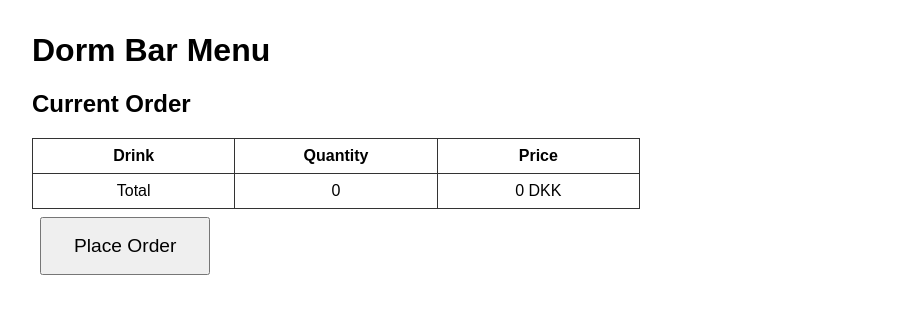
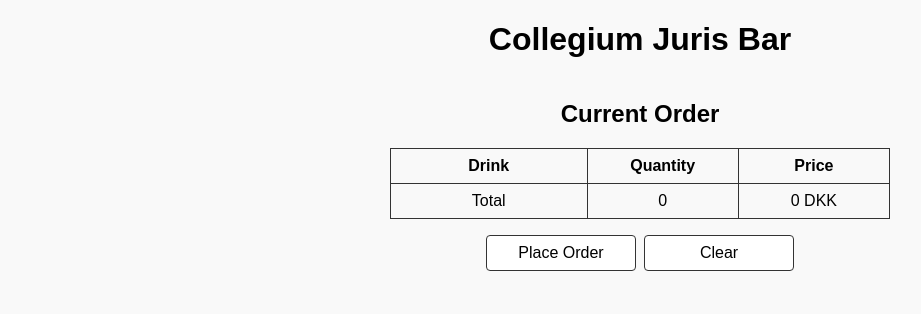
Before and after one commit to palmispojk/bar_payment_service, a Python web app: template src/bar_payment_service/templates/index.html in a window 1280 px wide. Shown: the top 314 px of the page, without its empty margins (0-921 px from the left). Run offline with Jinja, Linux system fonts and the light colour scheme; the template is opened without the code that fills it: most values are stand-ins (such as "Sample title", 1, 10 or a date in 2020).

Commit message:
Styling and adding of things to cart

```diff
--- a/src/bar_payment_service/routes/index.py
+++ b/src/bar_payment_service/routes/index.py
@@ -6,10 +6,10 @@ main_bp = Blueprint("main", __name__)
 
 @main_bp.route("/", methods=["GET"])
 def index():
-    # Fetch drinks from database
+    # Fetch only active drinks from database
     con = sqlite3.connect(DB_FILE_PATH)
     cur = con.cursor()
-    cur.execute("SELECT name, price FROM drinks")
+    cur.execute("SELECT name, price FROM drinks WHERE active = 1")
     rows = cur.fetchall()
     con.close()
 
--- a/src/bar_payment_service/static/cart.js
+++ b/src/bar_payment_service/static/cart.js
@@ -1,8 +1,17 @@
+// ============================
+// Dorm Bar Front-End Cart
+// ============================
+
 // Cart stored entirely in front-end
 let cart = {};
+let totalPrice = 0;
+let totalQty = 0;
 
+// ----------------------------
 // Create buttons for all drinks
+// ----------------------------
 const buttonsDiv = document.getElementById('buttons');
+
 drinks.forEach(d => {
     const btn = document.createElement('button');
     btn.textContent = `${d.name} - ${d.price} DKK`;
@@ -13,26 +22,30 @@ drinks.forEach(d => {
     buttonsDiv.appendChild(btn);
 });
 
+// ----------------------------
 // Update cart table
+// ----------------------------
 function updateCart() {
     const table = document.getElementById('cart-table');
     table.innerHTML = `<tr><th>Drink</th><th>Quantity</th><th>Price</th></tr>`;
 
-    let totalPrice = 0;
-    let totalQty = 0;
+    totalPrice = 0;
+    totalQty = 0;
 
     for (let [name, qty] of Object.entries(cart)) {
-        const price = drinks.find(d => d.name === name).price * qty;
+        const drinkData = drinks.find(d => d.name === name);
+        const price = drinkData.price * qty;
+
         totalPrice += price;
         totalQty += qty;
 
         const row = table.insertRow();
         row.insertCell(0).textContent = name;
 
+        // Quantity cell with wrapper
         const qtyCell = row.insertCell(1);
         qtyCell.className = "quantity-cell";
 
-        // Wrapper div for number + button
         const wrapper = document.createElement("div");
         wrapper.className = "qty-wrapper";
 
@@ -59,17 +72,43 @@ function updateCart() {
         priceCell.className = "price-cell";
     }
 
-    // Add total row
+    // Total row (always visible)
     const totalRow = table.insertRow();
     totalRow.insertCell(0).textContent = "Total";
     totalRow.insertCell(1).textContent = totalQty;
     totalRow.insertCell(2).textContent = totalPrice + " DKK";
 }
+
+// Initialize table at page load
 updateCart();
 
-// Handle place order
+// ----------------------------
+// Place Order Button Handler
+// ----------------------------
 document.getElementById('place-order').onclick = () => {
-    alert("Order submitted!\n" + JSON.stringify(cart));
+    if (totalQty === 0) {
+        alert("Your cart is empty!");
+        return;
+    }
+
+    let summary = "Order submitted!\n\n";
+    for (let [name, qty] of Object.entries(cart)) {
+        const pricePerItem = drinks.find(d => d.name === name).price;
+        summary += `${name}: ${qty} × ${pricePerItem} DKK = ${qty * pricePerItem} DKK\n`;
+    }
+    summary += `\nTotal items: ${totalQty}\nTotal price: ${totalPrice} DKK`;
+
+    alert(summary);
+
+    // Clear cart after placing order
     cart = {};
     updateCart();
 };
+
+// ----------------------------
+// Clear Table Button Handler
+// ----------------------------
+document.getElementById('clear-table').onclick = () => {
+    cart = {};
+    updateCart();
+};
--- a/src/bar_payment_service/static/style.css
+++ b/src/bar_payment_service/static/style.css
@@ -1,55 +1,165 @@
-body { font-family: Arial, sans-serif; margin: 2rem; }
-button { margin: 0.5rem; padding: 1rem 2rem; font-size: 1.2rem; cursor: pointer; }
-button.small-btn { padding: 0.2rem 0.5rem; font-size: 0.9rem; cursor: pointer; }
-
-table {
-    margin-top: 1rem;
-    border-collapse: collapse;
-    width: 50%;
-    table-layout: fixed; /* ensure column widths are respected */
+/* =============================
+   Body and general layout
+   ============================= */
+body {
+    font-family: Arial, sans-serif;
+    margin: 1rem;
+    padding: 0;
+    background-color: #f9f9f9;
 }
 
-th, td {
-    padding: 0.5rem 1rem;
-    border: 1px solid #333;
+h1, h2 {
     text-align: center;
 }
 
-td.quantity-cell {
-    width: 100px;
-    text-align: center; /* center the wrapper horizontally */
+/* =============================
+   Drink buttons
+   ============================= */
+#buttons {
+    display: flex;
+    flex-wrap: wrap;
+    flex-direction: column;  /* keeps them stacked vertically */
+    justify-content: center;
+    align-items: center;
+    gap: 0.5rem;
+    margin-bottom: 1rem;
 }
 
-td.quantity-cell .qty-wrapper {
-    display: inline-flex;
-    align-items: center;     /* vertical center relative to number */
-    justify-content: center; /* horizontal center of wrapper in cell */
-    gap: 4px;                /* spacing between number and button */
+#buttons button {
+    width: 30%;            /* fixed width for all buttons */
+    padding: 0.5rem 1rem;
+    font-size: 1rem;
+    cursor: pointer;
+    border-radius: 4px;
+    border: 1px solid #333;
+    background-color: #fff;
+    transition: 0.2s;
+    text-align: center;       /* center text inside button */
 }
 
-td.quantity-cell .qty-number {
-    display: inline-block;
-    width: 20px;
-    text-align: center;
-    font-size: 1rem;
-    line-height: 1;
+#buttons button:hover {
+    background-color: #e0e0e0;
 }
 
-td.quantity-cell .small-btn {
+
+/* =============================
+   Cart Table
+   ============================= */
+#cart-table {
+    width: 100%;
+    max-width: 500px;
+    margin: 0 auto 1rem auto;
+    border-collapse: collapse;
+    table-layout: fixed; /* static column widths */
+}
+
+#cart-table th,
+#cart-table td {
+    border: 1px solid #333;
+    padding: 0.5rem;
+    text-align: center;
+    vertical-align: middle;
+    word-wrap: break-word;
+}
+
+/* Static column widths */
+#cart-table th:nth-child(1),
+#cart-table td:nth-child(1) {
+    width: 40%;
+}
+
+#cart-table th:nth-child(2),
+#cart-table td:nth-child(2) {
+    width: 30%;
+}
+
+#cart-table th:nth-child(3),
+#cart-table td:nth-child(3) {
+    width: 30%;
+}
+
+/* =============================
+   Quantity wrapper and button
+   ============================= */
+.qty-wrapper {
+    display: inline-flex;
+    align-items: center;
+    justify-content: center;
+    gap: 0.25rem;
+}
+
+.qty-number {
+    display: inline-block;
+    min-width: 20px;
+    text-align: center;
+}
+
+.small-btn {
     width: 24px;
     height: 24px;
     padding: 0;
     font-size: 16px;
     line-height: 1;
-    flex-shrink: 0;          /* prevent shrinking in flex */
-    display: flex;
-    align-items: center;     /* vertically center content inside button */
-    justify-content: center; /* horizontally center content inside button */
+    border-radius: 4px;
+    border: 1px solid #333;
+    background-color: #ddd;
+    cursor: pointer;
 }
 
+.small-btn:hover {
+    background-color: #bbb;
+}
 
+/* =============================
+   Action buttons (Place / Clear)
+   ============================= */
+.button-container {
+    display: flex;
+    justify-content: center;
+    align-items: center;
+    margin-top: 1rem;
+    gap: 0.5rem; /* spacing between buttons */
+}
 
+#place-order, #clear-table {
+    flex: 1;                /* make buttons grow equally */
+    max-width: 150px;       /* optional maximum width */
+    padding: 0.5rem 1rem;
+    font-size: 1rem;
+    border-radius: 4px;
+    cursor: pointer;
+    border: 1px solid #333;
+    background-color: #fff;
+    text-align: center;     /* center the text inside button */
+}
 
+#place-order:hover, #clear-table:hover {
+    background-color: #e0e0e0;
+}
 
+/* =============================
+   Responsive for mobile
+   ============================= */
+@media (max-width: 480px) {
+    #buttons {
+        flex-direction: column;
+        align-items: center;
+    }
 
-td.price-cell { width: 100px; }
+    #buttons button {
+        width: 300px;
+    }
+
+    #cart-table {
+        font-size: 0.9rem;
+    }
+
+    .small-btn {
+        width: 20px;
+        height: 20px;
+        font-size: 14px;
+    }
+    html, body {
+        touch-action: manipulation;
+    }
+}
--- a/src/bar_payment_service/templates/index.html
+++ b/src/bar_payment_service/templates/index.html
@@ -1,13 +1,13 @@
 <!DOCTYPE html>
 <html lang="en">
 <head>
-<meta charset="UTF-8">
-<title>Dorm Bar Menu</title>
+<meta name="viewport" content="width=device-width, initial-scale=1, maximum-scale=1, user-scalable=no">
+<title>CJ Bar</title>
 <link rel="stylesheet" href="{{ url_for('static', filename='style.css') }}">
 </head>
 <body>
 
-<h1>Dorm Bar Menu</h1>
+<h1>Collegium Juris Bar</h1>
 <div id="buttons"></div>
 
 <h2>Current Order</h2>
@@ -15,11 +15,16 @@
     <tr><th>Drink</th><th>Quantity</th><th>Price</th></tr>
 </table>
 
-<button id="place-order">Place Order</button>
+<div class="button-container">
+    <button id="place-order">Place Order</button>
+    <button id="clear-table">Clear</button>
+</div>
 
 <script>
     const drinks = {{ drinks|tojson }};
 </script>
 <script src="{{ url_for('static', filename='cart.js') }}"></script>
+
+
 </body>
 </html>
```
